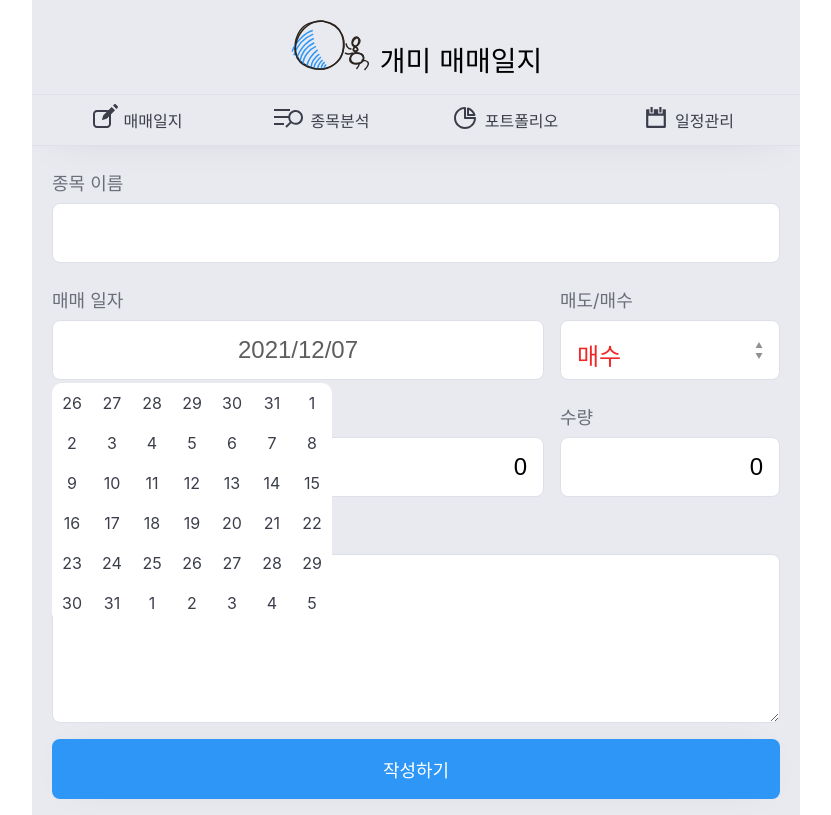
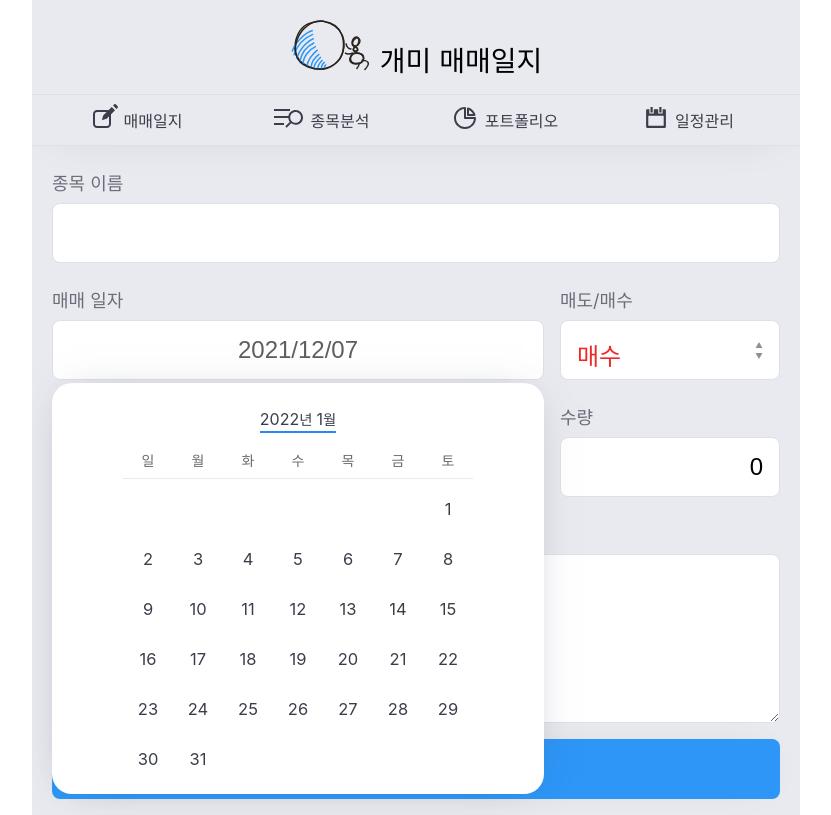
Before and after one commit to uu29/trading-log, a Next.js app: page /create in a window 1280 px wide. Shown: the whole page, without its empty margins (224-1055 px from the left). Built offline with nearby package versions, Linux system fonts and the light colour scheme.

Commit message:
update: 달력 디자인

```diff
--- a/components/form/CalendarForm.tsx
+++ b/components/form/CalendarForm.tsx
@@ -7,39 +7,89 @@ interface FormDateAreaProps {
 }
 
 const FormDateArea = ({ sec }: FormDateAreaProps) => {
+  const { checkExtraDay } = useCalendar();
   const date = new Date(sec * 1000).getDate();
+  // 이번달 데이터가 아니면 빈 텍스트 리턴
+  if (checkExtraDay(sec)) return <DateItem></DateItem>;
+
   return <DateItem>{date}</DateItem>;
 };
 
 const CalendarForm = () => {
-  const { secondsFromEpoch } = useCalendar();
+  const { currYM, secondsFromEpoch, daysKr } = useCalendar();
 
   return (
+    <CalendarFormWrap>
       <CalendarFormLayer>
+        <CurrDate>
+          <h3>
+            {currYM[0]}
+            <span className="text">년 </span>
+            {currYM[1]}
+            <span className="text">월</span>
+          </h3>
+        </CurrDate>
+        <CalendarGridWrap>
+          {daysKr.map((dayStr) => (
+            <DaysItem key={dayStr}>{dayStr}</DaysItem>
+          ))}
+        </CalendarGridWrap>
         <CalendarGridWrap>
           {secondsFromEpoch.map((sec) => (
             <FormDateArea key={sec} sec={sec} />
           ))}
         </CalendarGridWrap>
       </CalendarFormLayer>
+    </CalendarFormWrap>
   );
 };
 
-const CalendarFormLayer = styled.article`
+const CalendarFormWrap = styled.div`
   position: absolute;
+  width: 100%;
   z-index: 1;
   left: 0;
   top: 12rem;
   background: #fff;
-  border-radius: 1rem;
+  box-shadow: 0 0 4rem -2rem rgba(70, 78, 108, 0.5);
+  border-radius: 2rem;
   overflow: hidden;
+  padding: 1rem;
+`;
+
+const CalendarFormLayer = styled.article`
+  max-width: 35rem;
+  margin: auto;
 `;
 
 const DateItem = styled.div`
   text-align: center;
-  line-height: 4rem;
-  width: 4rem;
-  height: 4rem;
+  line-height: 5rem;
+  height: 5rem;
+  font-size: 1.65rem;
+`;
+
+const DaysItem = styled.div`
+  height: 3.6rem;
+  margin-bottom: 0.5rem;
+  font-size: 1.4rem;
+  border-bottom: 1px solid #eaeaea;
+  color: #6a6b70;
+  text-align: center;
+  line-height: 3.6rem;
+`;
+
+const CurrDate = styled.div`
+  padding: 1.5rem 0 1rem;
+  text-align: center;
+  h3 {
+    display: inline-block;
+    padding-bottom: 2px;
+    border-bottom: 2px solid #238cee;
+  }
+  .text {
+    font-size: 0.9em;
+  }
 `;
 
 export default CalendarForm;
--- a/core/firestore/timestamp.ts
+++ b/core/firestore/timestamp.ts
@@ -2,7 +2,6 @@ import { Timestamp } from "firebase/firestore";
 import { IFullDateObj } from "interface";
 // firestore.Timestamp 날짜 파싱에 관한 함수
 
-export const daysKr = ["일", "월", "화", "수", "목", "금", "토"];
 const oneDayMilliSeconds = 86400;
 
 // Date obj to seconds number
--- a/hooks/useCalendar.ts
+++ b/hooks/useCalendar.ts
@@ -23,6 +23,7 @@ const useCalendar = () => {
   const [firstDateSec, setFirstDateSec] = useState(0); // 이번달 첫째 날의 seconds date
   const [lastDateSec, setLastDateSec] = useState(0); // 이번달 마지막 날의 seconds date
   const [secondsFromEpoch, setSecondsFromEpoch] = useState<number[]>([]);
+  const daysKr = ["일", "월", "화", "수", "목", "금", "토"];
 
   const setPrevMonth = () => {
     if (currMonth > 0) setCurrMonth(currMonth - 1);
@@ -67,10 +68,13 @@ const useCalendar = () => {
     currYM,
     startDateSec,
     endDateSec,
+    firstDateSec,
+    lastDateSec,
     setPrevMonth,
     setNextMonth,
     secondsFromEpoch,
     checkExtraDay,
+    daysKr,
   };
 };
 export default useCalendar;
--- a/pages/calendar/index.tsx
+++ b/pages/calendar/index.tsx
@@ -4,7 +4,6 @@ import useCalendar from "hooks/useCalendar";
 import { IUserCalendar, TCalendarMap } from "interface";
 import { where, Timestamp } from "@firebase/firestore";
 import { fetchQueryData } from "core/firestore";
-import { daysKr } from "core/firestore/timestamp";
 import CalendarDateArea from "components/calendar/CalendarDateArea";
 import CalendarList from "components/calendar/CalendarList";
 import * as CalendarStyle from "components/calendar/CalendarStyle";
@@ -13,7 +12,7 @@ const { CalLayer, CalendarGridWrap, TitleArea, Title, ControlBtn, CreateLink, to
 const calendar_collection = "user_calendar";
 
 const Calendar = () => {
-  const { currYM, startDateSec, endDateSec, setPrevMonth, setNextMonth, secondsFromEpoch, checkExtraDay } = useCalendar();
+  const { currYM, startDateSec, endDateSec, setPrevMonth, setNextMonth, secondsFromEpoch, checkExtraDay, daysKr } = useCalendar();
 
   const [error, setError] = useState(null);
   const [calendarMap, setCalendarMap] = useState<TCalendarMap>(new Map<number, IUserCalendar[]>());
```
Also changed, not shown: components/calendar/CalendarList.tsx (+2 -11 lines). Lines whose indentation alone changed are shown as unchanged.
